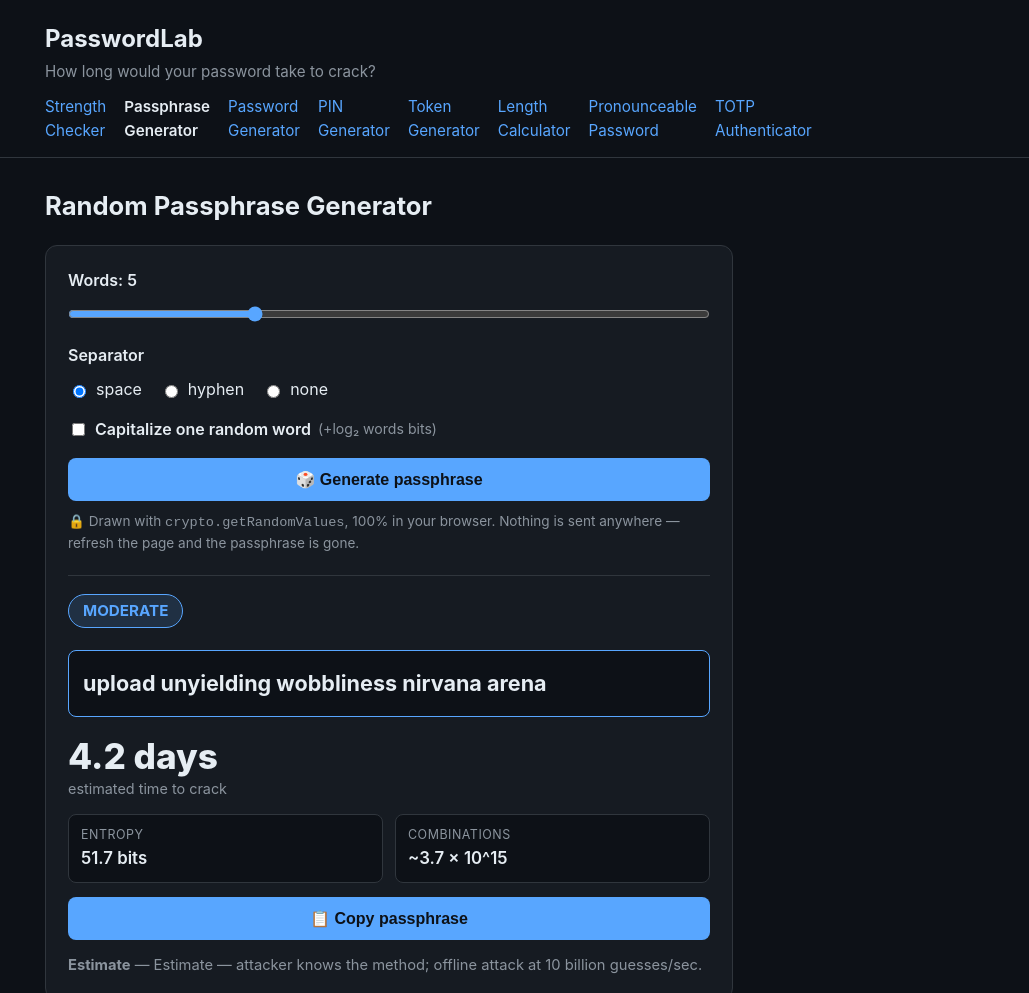
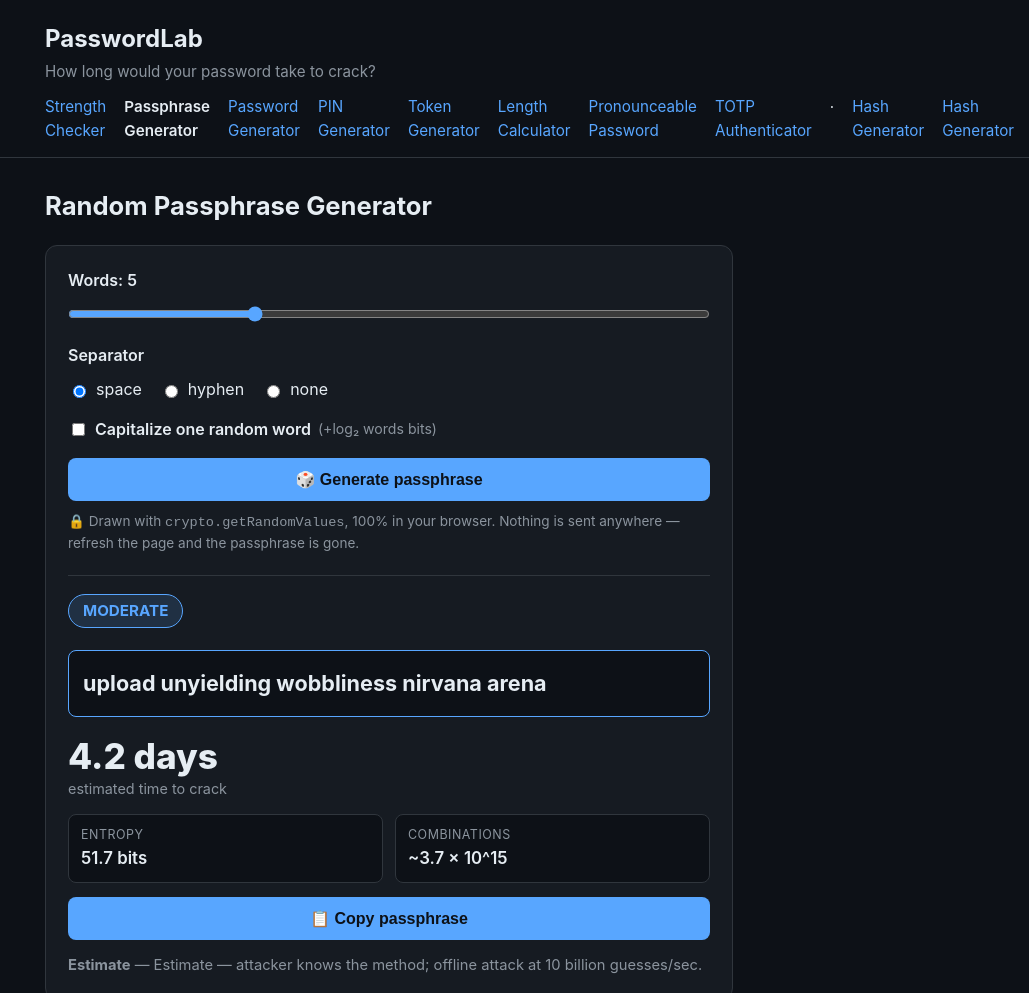
Before and after one commit to mimito-6/passwordlab, a plain HTML site: page passphrase-generator/index.html in a window 1280 px wide. Shown: the top 993 px of the page, without its empty margins (251-1280 px from the left). Drawn offline with Linux system fonts and the light colour scheme.

Commit message:
deploy passphrase-generator/index.html

```diff
--- a/passphrase-generator/index.html
+++ b/passphrase-generator/index.html
@@ -59,7 +59,8 @@
       <a href="/token-generator">Token Generator</a>
       <a href="/password-length">Length Calculator</a>
       <a href="/pronounceable-password">Pronounceable Password</a>
-      <a href="/totp-generator">TOTP Authenticator</a>
+      <a href="/totp-generator">TOTP Authenticator</a> · <a href="/hash-generator">Hash Generator</a>
+      <a href="/hash-generator">Hash Generator</a>
     </nav>
   </div>
 </header>
```
